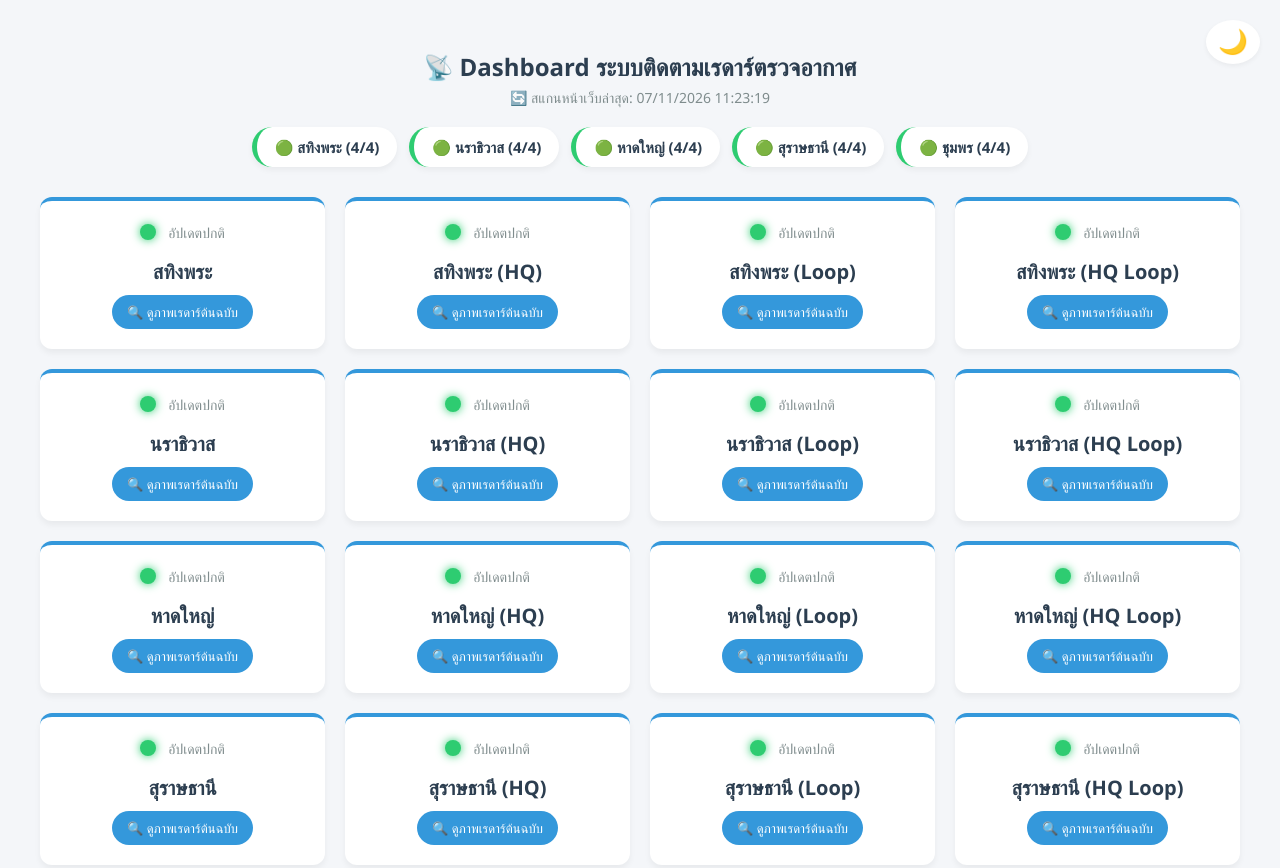
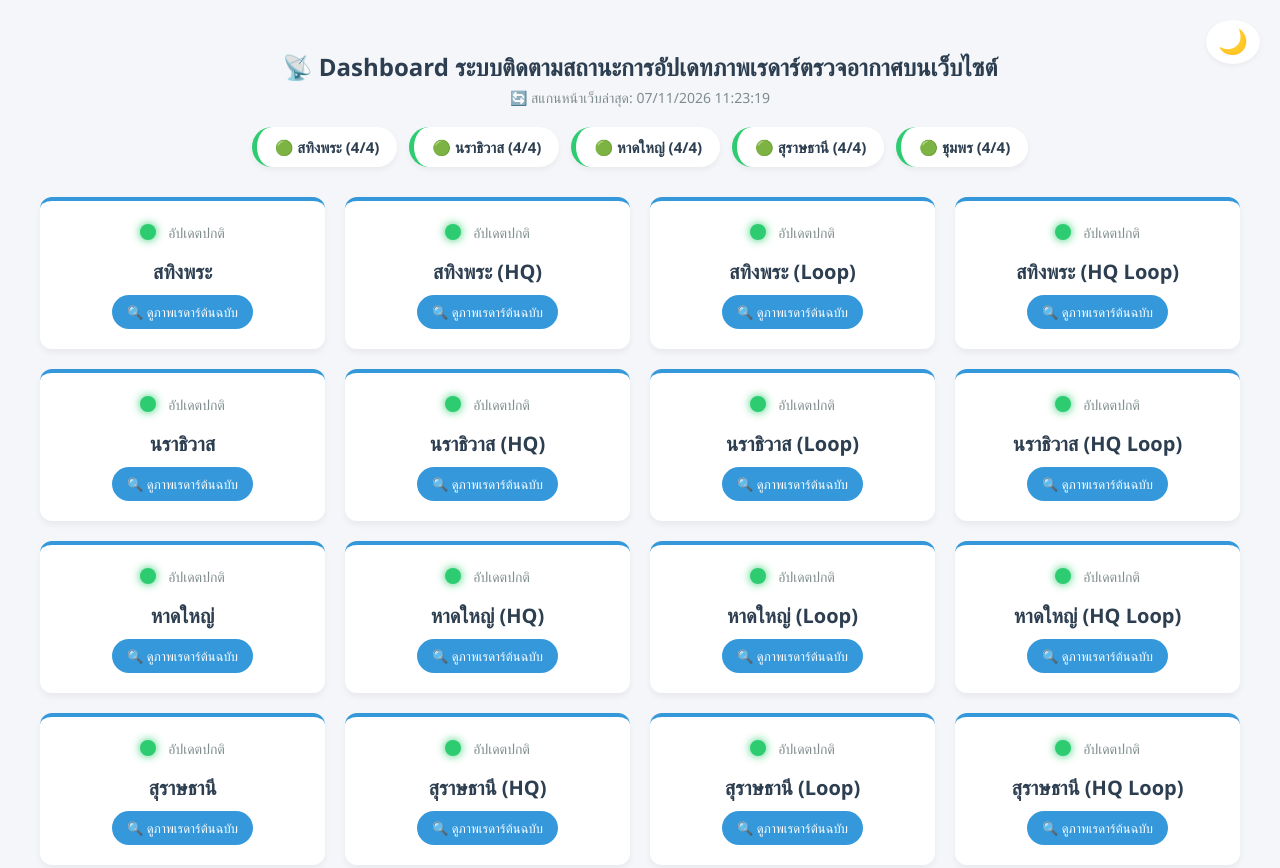
Before and after one commit to sira998tt/radar-dashboard, a plain HTML site: page index.html in a window 1280 px wide. Shown: the top 868 px of the page. Drawn offline with Linux system fonts and the light colour scheme.

Commit message:
Update index.html

```diff
--- a/index.html
+++ b/index.html
@@ -115,7 +115,7 @@
 
     <button class="theme-toggle" id="themeToggle" title="สลับโหมดสว่าง/มืด">🌙</button>
 
-    <h2>📡 Dashboard ระบบติดตามเรดาร์ตรวจอากาศ</h2>
+    <h2>📡 Dashboard ระบบติดตามสถานะการอัปเดทภาพเรดาร์ตรวจอากาศบนเว็บไซต์</h2>
     <div class="update-time" id="lastUpdate">กำลังเชื่อมต่อข้อมูลล่าสุด...</div>
 
     <!-- พื้นที่แสดงป้ายสรุป -->
```
